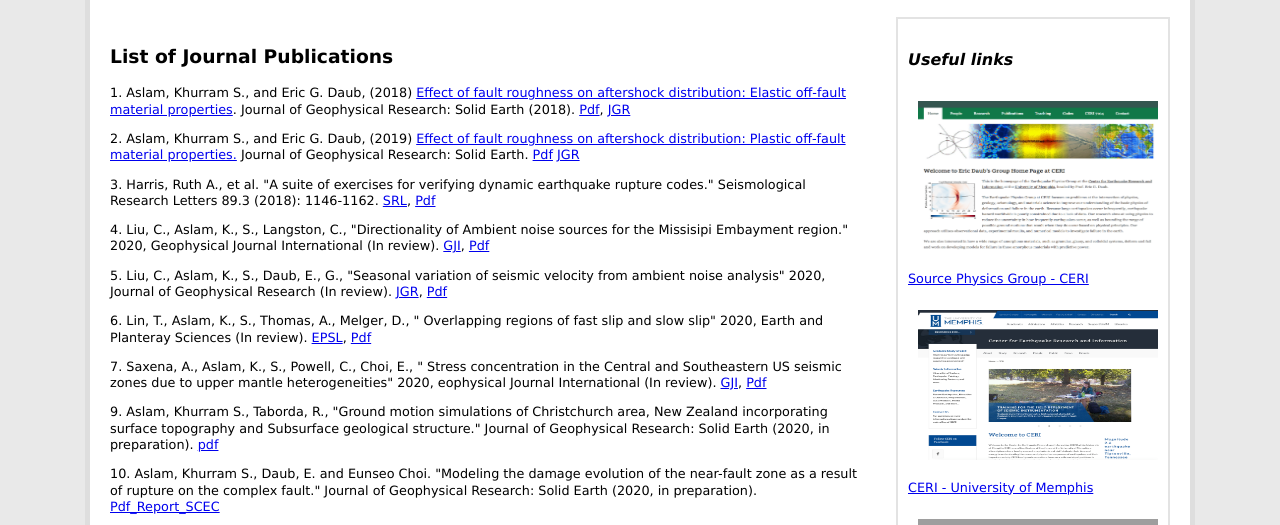
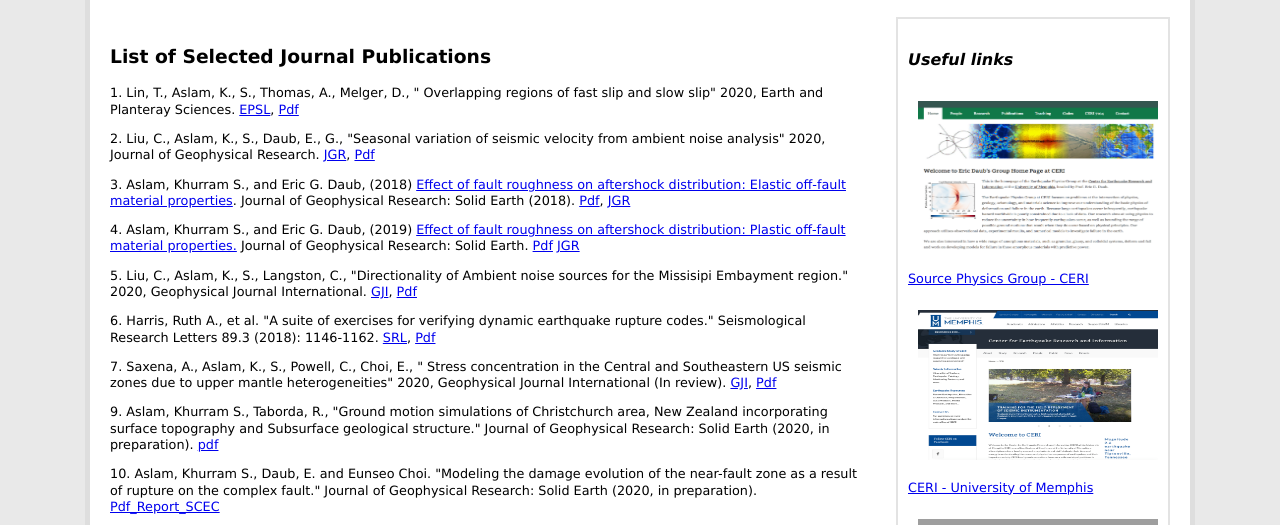
Before and after one commit to aqeel-magsi/Profile, a plain HTML site: page publications.html in a window 1280 px wide. Shown: the part 275-800 px from the top of the page. Drawn offline with Linux system fonts and the light colour scheme; grey boxes are pictures that could not be loaded.

Commit message:
added doc files and changed publication numbers

```diff
--- a/publications.html
+++ b/publications.html
@@ -26,46 +26,49 @@
 
 
 
-                <h3>List of Journal Publications</h3>
+                <h3>List of Selected Journal Publications</h3>
+
 <p>
-    1. Aslam, Khurram S., and Eric G. Daub, (2018) <a href="./docs/aslam_n_daub_2018.pdf">Effect of fault roughness on aftershock distribution: Elastic off‐fault material properties</a>. Journal of Geophysical Research: Solid Earth (2018).
+   1. Lin, T., Aslam, K., S., Thomas, A., Melger, D., " Overlapping regions of fast slip and slow slip" 2020, Earth and Planteray Sciences.
+    <a href="./docs/tim_aslam.pdf">EPSL</a>,
+    <a href="./docs/tim_aslam.pdf">Pdf</a>
+</p>
+
+<p>
+   2. Liu, C., Aslam, K., S., Daub, E., G., "Seasonal variation of seismic velocity from ambient noise analysis" 2020, Journal of Geophysical Research.
+    <a href="./docs/2020_liu_aslam.pd">JGR</a>,
+    <a href="./docs/2020_liu_aslam.pdf">Pdf</a>
+</p>
+
+<p>
+    3. Aslam, Khurram S., and Eric G. Daub, (2018) <a href="./docs/aslam_n_daub_2018.pdf">Effect of fault roughness on aftershock distribution: Elastic off‐fault material properties</a>. Journal of Geophysical Research: Solid Earth (2018).
     <a href="./docs/aslam_n_daub_2018.pdf">Pdf</a>,
     <a href="https://agupubs.onlinelibrary.wiley.com/doi/abs/10.1029/2018JB016214">JGR</a>
 
 </p>
 
 <p>
-   2. Aslam, Khurram S., and Eric G. Daub, (2019) <a href="./docs/aslam_n_daub_2019.pdf"> Effect of fault roughness on aftershock distribution: Plastic off‐fault material properties.</a> Journal of Geophysical Research: Solid Earth.
+   4. Aslam, Khurram S., and Eric G. Daub, (2019) <a href="./docs/aslam_n_daub_2019.pdf"> Effect of fault roughness on aftershock distribution: Plastic off‐fault material properties.</a> Journal of Geophysical Research: Solid Earth.
     <a href="./docs/aslam_n_daub_2019.pdf">Pdf</a>
     <a href="https://agupubs.onlinelibrary.wiley.com/doi/abs/10.1029/2019JB017392/">JGR</a>
 </p>
 
 <p>
-   3. Harris, Ruth A., et al. "A suite of exercises for verifying dynamic earthquake rupture codes." Seismological Research Letters 89.3 (2018): 1146-1162.
+   5. Liu, C., Aslam, K., S., Langston, C., "Directionality of Ambient noise sources for the Missisipi Embayment region." 2020, Geophysical Journal International.
+    <a href="./docs/liu_aslam_2020_2.pdf">GJI</a>,
+    <a href="./docs/liu_aslam_2020_2.pdf">Pdf</a>
+</p>
+
+
+<p>
+   6. Harris, Ruth A., et al. "A suite of exercises for verifying dynamic earthquake rupture codes." Seismological Research Letters 89.3 (2018): 1146-1162.
     <a href="https://pubs.geoscienceworld.org/ssa/srl/article-abstract/89/3/1146/530061">SRL</a>,
     <a href="./docs/HarrisetalSRL2018.pdf">Pdf</a>
 </p>
 
-<p>
-   4. Liu, C., Aslam, K., S., Langston, C., "Directionality of Ambient noise sources for the Missisipi Embayment region." 2020, Geophysical Journal International (In review).
-    <a href="https://pubs.geoscienceworld.org/ssa/srl/article-abstract/89/3/1146/530061">GJI</a>,
-    <a href="./docs/HarrisetalSRL2018.pdf">Pdf</a>
-</p>
 
 <p>
-   5. Liu, C., Aslam, K., S., Daub, E., G., "Seasonal variation of seismic velocity from ambient noise analysis" 2020, Journal of Geophysical Research (In review).
-    <a href="https://pubs.geoscienceworld.org/ssa/srl/article-abstract/89/3/1146/530061">JGR</a>,
-    <a href="./docs/HarrisetalSRL2018.pdf">Pdf</a>
-</p>
-
-<p>
-   6. Lin, T., Aslam, K., S., Thomas, A., Melger, D., " Overlapping regions of fast slip and slow slip" 2020, Earth and Planteray Sciences (In review).
-    <a href="https://pubs.geoscienceworld.org/ssa/srl/article-abstract/89/3/1146/530061">EPSL</a>,
-    <a href="./docs/HarrisetalSRL2018.pdf">Pdf</a>
-</p>
-
-<p>
-   7. Saxena, A., Aslam, K., S., Powell, C., Choi, E., " Stress concentration in the Central and Southeastern US seismic zones due to upper mantle heterogeneities" 2020, eophysical Journal International (In review).
+   7. Saxena, A., Aslam, K., S., Powell, C., Choi, E., " Stress concentration in the Central and Southeastern US seismic zones due to upper mantle heterogeneities" 2020, Geophysical Journal International (In review).
     <a href="https://pubs.geoscienceworld.org/ssa/srl/article-abstract/89/3/1146/530061">GJI</a>,
     <a href="./docs/HarrisetalSRL2018.pdf">Pdf</a>
 </p>
@@ -86,7 +89,7 @@
 <br> <br>
 </br> </br>
 
-<h3>List of Conference Presentations</h3>
+<h3>List of Selected Conference Presentations</h3>
 
 <font color=”grey”><i><b>American Geophysical Union (AGU)</b></font></i>
 <p>
```
Also changed, not shown: 4 other files.
